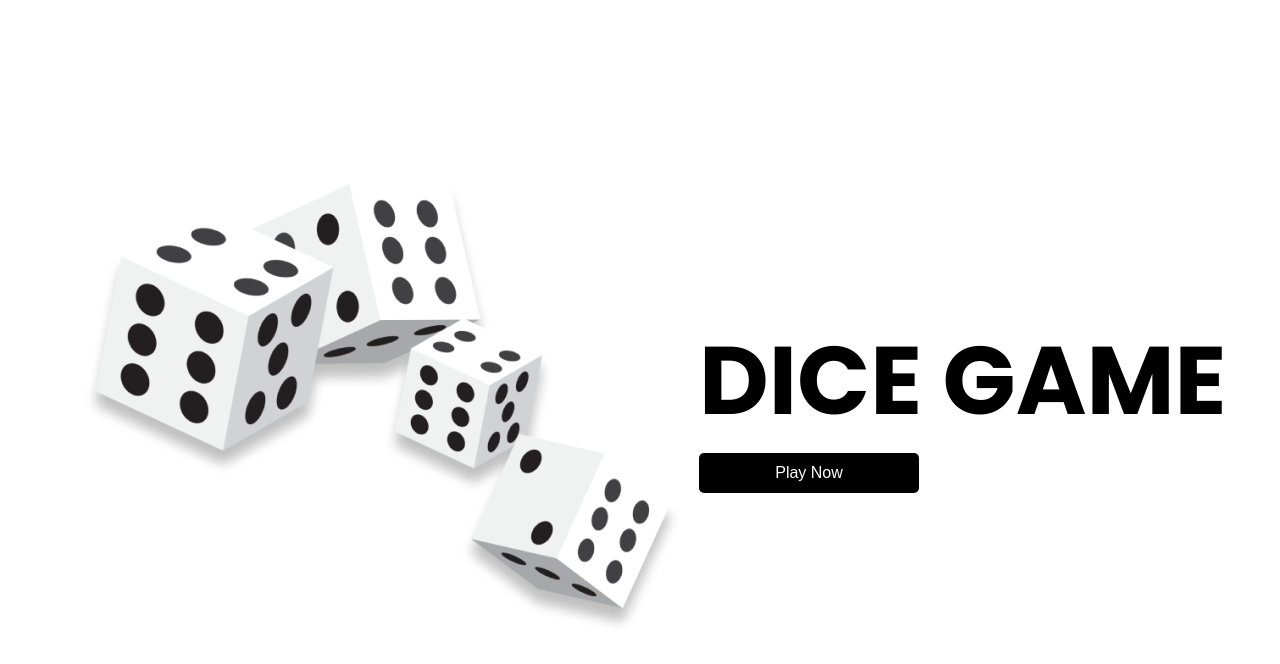
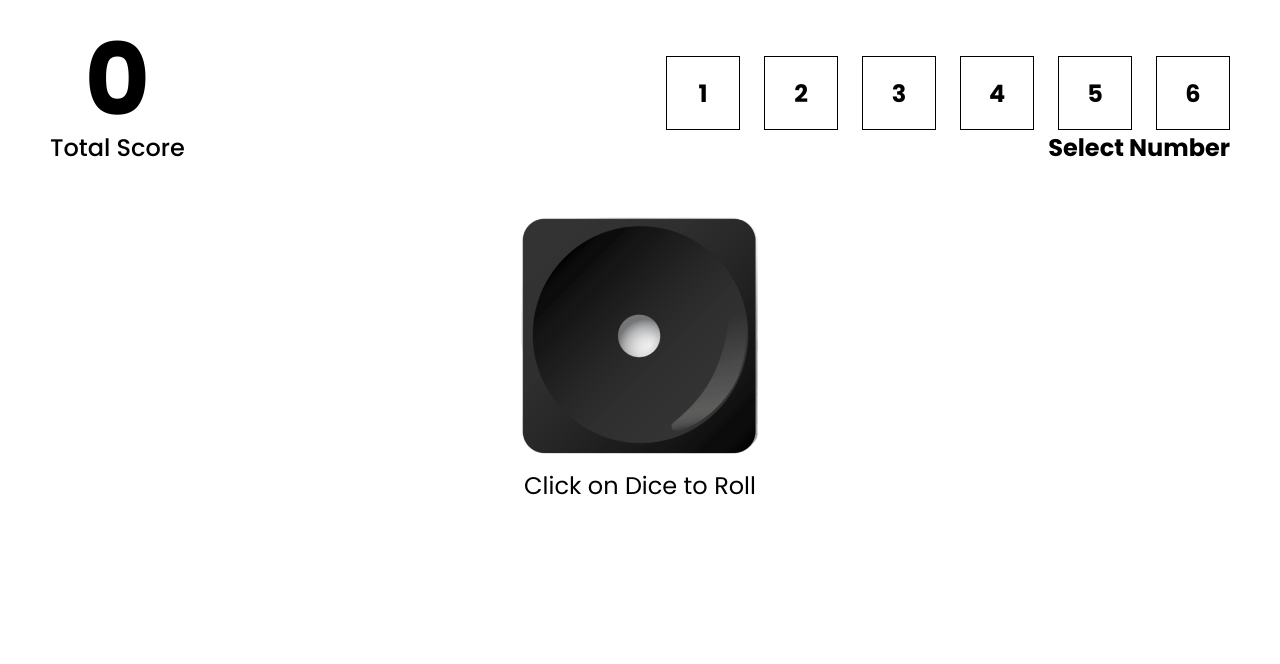
Before and after one commit to Gargshruti19/Dice-Game, a React (Vite) app: page / in a window 1280 px wide. Shown: the top 664 px of the page. Built offline with nearby package versions, Linux system fonts and the light colour scheme.

Commit message:
game setup done , score values done, error handling done

```diff
--- a/src/App.jsx
+++ b/src/App.jsx
@@ -4,7 +4,7 @@ import { useState } from "react";
 import GamePlay from "./Components/GamePlay";
 
 const App = () => {
-	const [isGameStarted, setIsGameStarted] = useState(false);
+	const [isGameStarted, setIsGameStarted] = useState(true);
 
 	const toggleGamePlay = () => {
 		setIsGameStarted((prev) => !prev);
--- a/src/Components/GamePlay.jsx
+++ b/src/Components/GamePlay.jsx
@@ -1,5 +1,60 @@
+import styled from "styled-components";
+import TotalScore from "./TotalScore";
+import NumberSelector from "./NumberSelector";
+import RollDice from "./RollDice";
+import { useState } from "react";
+
 const GamePlay = () => {
-	return <div>GamePlay</div>;
+	const [score, setScore] = useState(0);
+	const [selectedNumber, setSelectedNumber] = useState();
+	const [currentDice, setCurrentDice] = useState(1);
+	const [error, setError] = useState("");
+	const generateRandomNumber = (min, max) => {
+		return Math.floor(Math.random() * (max - min) + min);
+	};
+
+	const rollDice = () => {
+		if (!selectedNumber) {
+			setError("You have not selected any number.");
+			return;
+		}
+
+		const randomNumber = generateRandomNumber(1, 7);
+		setCurrentDice(randomNumber);
+		if (selectedNumber === randomNumber) {
+			setScore((prev) => prev + randomNumber);
+		} else {
+			setScore((prev) => prev - 2);
+		}
+
+		setSelectedNumber(undefined);
+	};
+
+	return (
+		<MainContainer>
+			<div className="top-section">
+				<TotalScore score={score} />
+				<NumberSelector
+					error={error}
+					setError={setError}
+					selectedNumber={selectedNumber}
+					setSelectedNumber={setSelectedNumber}
+				/>
+			</div>
+			<RollDice currentDice={currentDice} rollDice={rollDice} />
+		</MainContainer>
+	);
 };
 
 export default GamePlay;
+
+const MainContainer = styled.div`
+	max-width: 1180px;
+	margin: 0 auto;
+	padding-top: 30px;
+	.top-section {
+		display: flex;
+		justify-content: space-between;
+		align-items: end;
+	}
+`;
--- /dev/null
+++ b/src/Components/NumberSelector.jsx
@@ -0,0 +1,67 @@
+/* eslint-disable react/prop-types */
+
+import styled from "styled-components";
+
+const NumberSelector = ({
+	selectedNumber,
+	setSelectedNumber,
+	error,
+	setError,
+}) => {
+	const arrayNumbers = [1, 2, 3, 4, 5, 6];
+	const numberSelectorHandler = (number) => {
+		setSelectedNumber(number);
+		setError("");
+	};
+	return (
+		<NumberSelectorContainer>
+			<p className="error">{error}</p>
+			<div className="flex">
+				{arrayNumbers.map((number, index) => (
+					<Box
+						isSelected={number === selectedNumber}
+						key={index}
+						onClick={() => numberSelectorHandler(number)}
+					>
+						{number}
+					</Box>
+				))}
+			</div>
+			<p>Select Number</p>
+		</NumberSelectorContainer>
+	);
+};
+
+export default NumberSelector;
+
+const NumberSelectorContainer = styled.div`
+	display: flex;
+	flex-direction: column;
+	align-items: end;
+	.flex {
+		display: flex;
+		gap: 24px;
+	}
+	p {
+		font-size: 24px;
+		font-weight: 700;
+	}
+	.error {
+		color: red;
+		font-size: 15px;
+		padding-bottom: 5px;
+	}
+`;
+
+const Box = styled.div`
+	height: 72px;
+	width: 72px;
+	border: 1px solid black;
+	display: grid;
+	place-items: center;
+	font-size: 24px;
+	font-weight: 700;
+	cursor: pointer;
+	background-color: ${(props) => (props.isSelected ? "black" : "white")};
+	color: ${(props) => (props.isSelected ? "white" : "black")};
+`;
--- /dev/null
+++ b/src/Components/RollDice.jsx
@@ -0,0 +1,30 @@
+/* eslint-disable react/prop-types */
+
+import styled from "styled-components";
+
+const RollDice = ({ currentDice,rollDice }) => {
+
+	return (
+		<DiceContainer>
+			<div className="dice" onClick={rollDice}>
+				<img src={`/images/dice_${currentDice}.png`} alt="dice1" />
+			</div>
+			<p>Click on Dice to Roll</p>
+		</DiceContainer>
+	);
+};
+
+export default RollDice;
+
+const DiceContainer = styled.div`
+	margin-top: 48px;
+	display: flex;
+	align-items: center;
+	flex-direction: column;
+	.dice {
+		cursor: pointer;
+	}
+	p {
+		font-size: 24px;
+	}
+`;
--- /dev/null
+++ b/src/Components/TotalScore.jsx
@@ -0,0 +1,26 @@
+/* eslint-disable react/prop-types */
+import styled from "styled-components";
+
+const TotalScore = ({ score }) => {
+	return (
+		<ScoreContainer>
+			<h1>{score}</h1>
+			<p>Total Score</p>
+		</ScoreContainer>
+	);
+};
+
+export default TotalScore;
+
+const ScoreContainer = styled.div`
+	max-width: 200px;
+	text-align: center;
+	h1 {
+		font-size: 100px;
+		line-height: 100px;
+	}
+	p {
+		font-size: 24px;
+		font-weight: 500;
+	}
+`;
```
